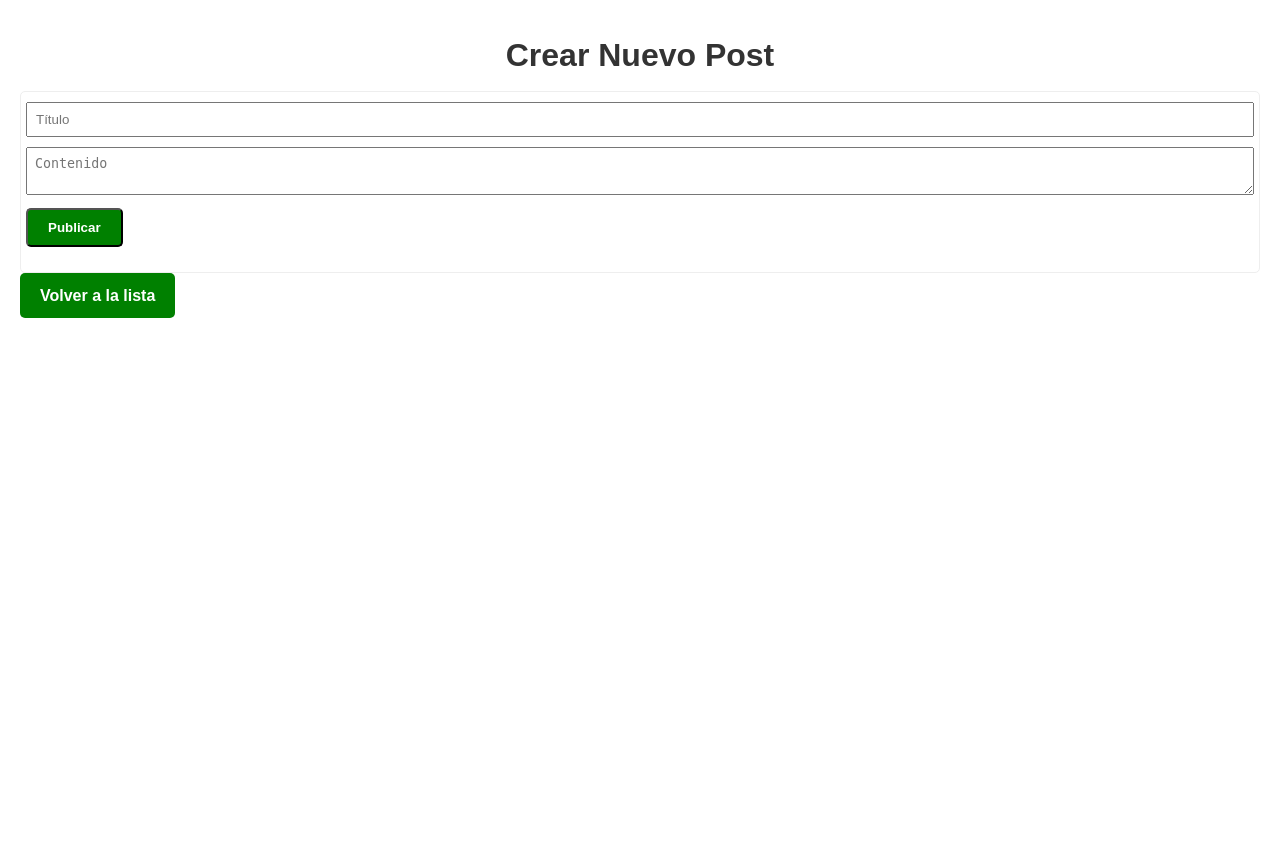
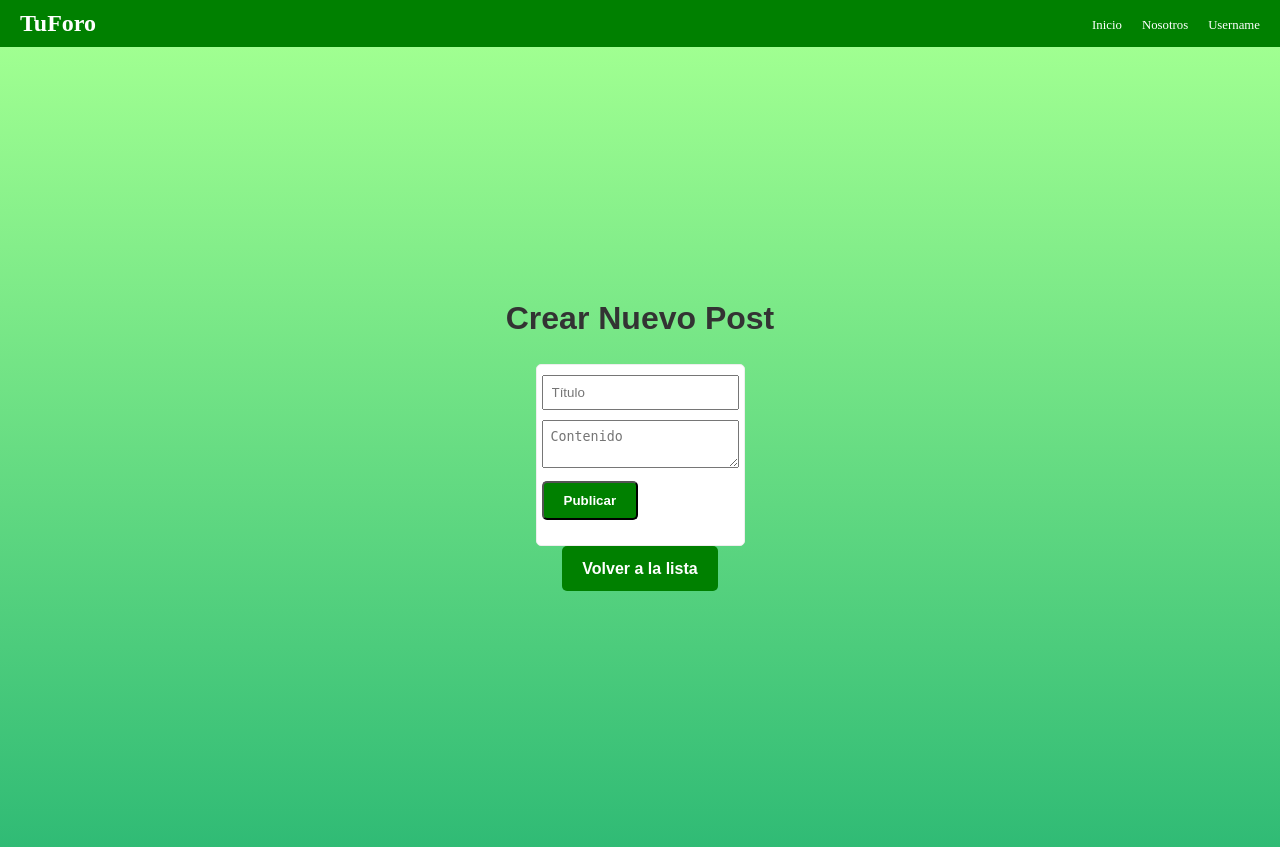
Before and after one commit to Gordon-DEVJ/ForoApp-Django, a Django app: page /nuevo_post/ in a window 1280 px wide. Before the commit the page ends 318 px from the top, so only its background shows below. Run offline with Django 5.2, Linux system fonts and the light colour scheme.

Commit message:
estilos nuevos2

```diff
--- /dev/null
+++ b/foro_app/templates/foro_app/detalle_proyecto.html
@@ -0,0 +1 @@
+<h1>hola</h1>
--- a/foro_app/templates/foro_app/nuevo_post.html
+++ b/foro_app/templates/foro_app/nuevo_post.html
@@ -8,6 +8,15 @@
     <link rel="stylesheet" href="{% static 'css/styles.css' %}">
 </head>
 <body>
+    <nav class="navbar">
+        <div class="logo">TuForo</div>
+        <ul class="nav-links">
+            <li><a href="{% url 'lista_posts' %}">Inicio</a></li>
+            <li><a href="{% url 'detalle_proyecto' %}">Nosotros</a></li>
+            <li><a href="#contacto">Username</a></li>
+        </ul>
+    </nav>
+    <div class="bodyapp">
     <h1 class="titulo">Crear Nuevo Post</h1>
     <div class="contenedor">
     <form method="post">
@@ -18,5 +27,7 @@
     </form>
     </div>
     <a class="btn-main" href="{% url 'lista_posts' %}">Volver a la lista</a>
+    </div>
+
 </body>
 </html>
--- a/foro_app/urls.py
+++ b/foro_app/urls.py
@@ -5,4 +5,5 @@ urlpatterns = [
     path('', views.lista_posts, name='lista_posts'),
     path('detalle_post/<int:pk>/', views.detalle_post, name='detalle_post'),
     path('nuevo_post/', views.nuevo_post, name='nuevo_post'),
+    path('detalle_proyecto/', views.detalle_proyecto, name="detalle_proyecto")
 ]
--- a/foro_app/views.py
+++ b/foro_app/views.py
@@ -23,3 +23,6 @@ def nuevo_post(request):
         Post.objects.create(titulo=titulo, contenido=contenido)
         return redirect('lista_posts')
     return render(request, 'foro_app/nuevo_post.html')
+
+def detalle_proyecto(request):
+    return render(request, 'foro_app/detalle_proyecto.html')
--- a/static/css/styles.css
+++ b/static/css/styles.css
@@ -5,12 +5,47 @@
     box-sizing: border-box;
 }
 
-body {
+.bodyapp {
+    display: flex;
+    flex-direction: column;
+    align-items: center;
+    justify-content: center;
+    min-height: 100vh;
+
     font-family: Arial, sans-serif;
-    background-color: white;
+    background: linear-gradient(0deg, rgba(48,187,117,1) 0%, rgba(160,255,145,1) 100%);
     color: #333;
     line-height: 1.6;
     padding: 20px;
+}
+.navbar{
+    display: flex;
+    justify-content: space-between;
+    align-items: center;
+    color: white;
+    background-color: green;
+    padding: 10px 20px;
+}
+
+.logo{
+    font-size: 1.5rem;
+    font-weight: bold;
+}
+
+.nav-links{
+    list-style: none;
+    display: flex;
+    gap: 20px;
+}
+
+.nav-links a {
+    text-decoration: none;
+    color: white;
+    font-size: 0.8em;
+}
+
+.nav-links a:hover{
+    color: #00bfff;
 }
 
 .contenedor{
```
Also changed, not shown: foro_app/templates/foro_app/detalle_post.html (+8 -0 lines), foro_app/templates/foro_app/lista_posts.html (+10 -0 lines), db.sqlite3.
